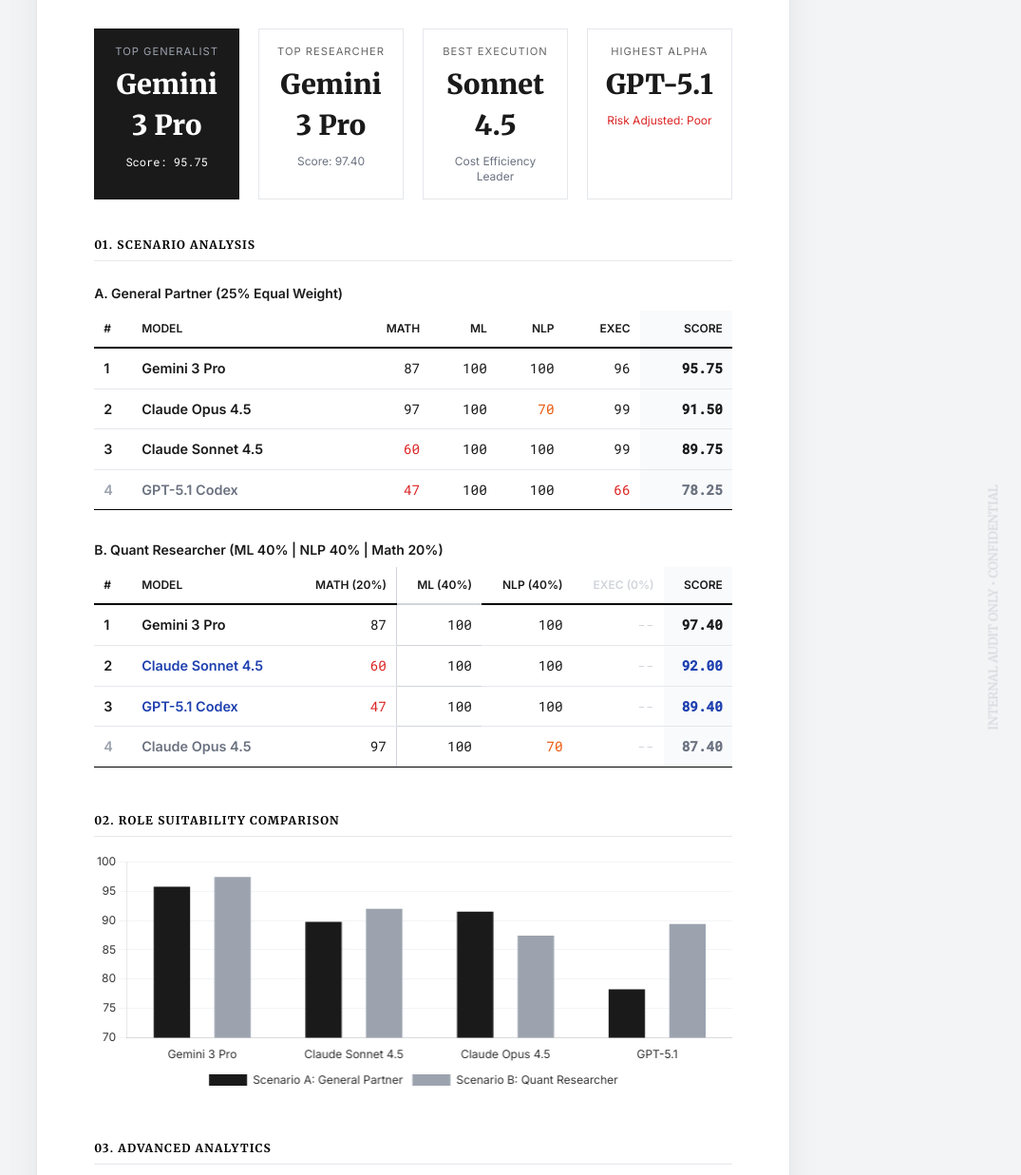
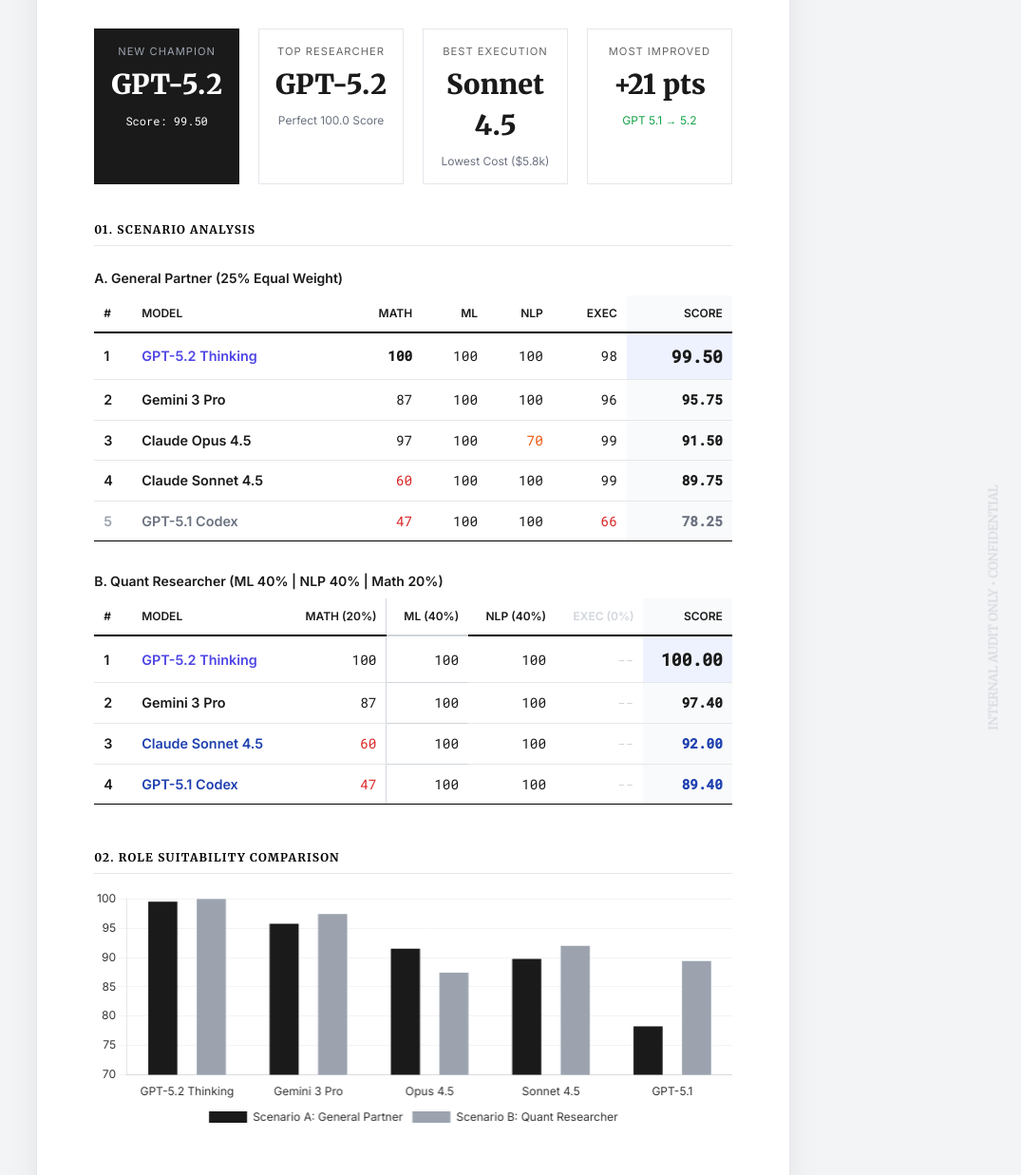
Before and after one commit to lubluniky/llmquantbenchmark.github.io, a plain HTML site: page index.html in a window 1280 px wide. Shown: the part 270-1507 px from the top of the page at 95% size, without its empty margins (205-1280 px from the left). Drawn offline with nearby package versions, Linux system fonts and the light colour scheme.

Commit message:
Update index.html

```diff
--- a/index.html
+++ b/index.html
@@ -3,7 +3,7 @@
 <head>
     <meta charset="UTF-8">
     <meta name="viewport" content="width=device-width, initial-scale=1.0">
-    <title>AI Quant Benchmark: Extended Strategic Audit</title>
+    <title>AI Quant Benchmark: Strategic Audit v3.0</title>
     <script src="https://cdn.tailwindcss.com"></script>
     <script src="https://cdn.jsdelivr.net/npm/chart.js"></script>
     <style>
@@ -70,6 +70,14 @@
         td { border-bottom: 1px solid #e5e7eb; padding: 10px; vertical-align: middle; }
         tr:last-child td { border-bottom: 1px solid #000; }
 
+        .score-box {
+            font-family: 'Roboto Mono', monospace;
+            font-weight: 700;
+            padding: 4px 8px;
+            background: #f3f4f6;
+            display: inline-block;
+        }
+
         .scenario-badge {
             display: inline-block;
             padding: 2px 8px;
@@ -111,10 +119,10 @@
         <div class="flex justify-between items-end mb-12">
             <div>
                 <div class="label">Research Division • Algorithmic Intelligence</div>
-                <h1 class="text-4xl font-black mt-2">LLM Quant Benchmark<br>Extended Audit Report</h1>
+                <h1 class="text-4xl font-black mt-2">LLM Quant Benchmark<br>New Gen Audit</h1>
             </div>
             <div class="text-right">
-                <div class="mono text-sm">REF: 2025-Q4-EXT</div>
+                <div class="mono text-sm">REF: 2025-Q4-UPD</div>
                 <div class="mono text-sm">DATE: DEC 15, 2025</div>
                 <div class="mono text-sm font-bold">STATUS: FINALIZED</div>
             </div>
@@ -123,24 +131,24 @@
         <!-- Executive Summary Metrics -->
         <div class="metric-grid">
             <div class="metric-card winner">
-                <div class="label">Top Generalist</div>
-                <div class="value">Gemini 3 Pro</div>
-                <div class="text-xs mt-2 mono">Score: 95.75</div>
+                <div class="label">New Champion</div>
+                <div class="value">GPT-5.2</div>
+                <div class="text-xs mt-2 mono">Score: 99.50</div>
             </div>
             <div class="metric-card">
                 <div class="label">Top Researcher</div>
-                <div class="value">Gemini 3 Pro</div>
-                <div class="text-xs mt-2 text-gray-500">Score: 97.40</div>
+                <div class="value">GPT-5.2</div>
+                <div class="text-xs mt-2 text-gray-500">Perfect 100.0 Score</div>
             </div>
             <div class="metric-card">
                 <div class="label">Best Execution</div>
                 <div class="value">Sonnet 4.5</div>
-                <div class="text-xs mt-2 text-gray-500">Cost Efficiency Leader</div>
+                <div class="text-xs mt-2 text-gray-500">Lowest Cost ($5.8k)</div>
             </div>
             <div class="metric-card">
-                <div class="label">Highest Alpha</div>
-                <div class="value">GPT-5.1</div>
-                <div class="text-xs mt-2 text-red-600">Risk Adjusted: Poor</div>
+                <div class="label">Most Improved</div>
+                <div class="value">+21 pts</div>
+                <div class="text-xs mt-2 text-green-600">GPT 5.1 &rarr; 5.2</div>
             </div>
         </div>
 
@@ -167,6 +175,15 @@
                 <tbody>
                     <tr>
                         <td class="font-bold">1</td>
+                        <td class="font-bold text-indigo-600">GPT-5.2 Thinking</td>
+                        <td class="text-right mono font-bold">100</td>
+                        <td class="text-right mono">100</td>
+                        <td class="text-right mono">100</td>
+                        <td class="text-right mono">98</td>
+                        <td class="text-right mono bg-indigo-50 font-bold text-lg">99.50</td>
+                    </tr>
+                    <tr>
+                        <td class="font-bold">2</td>
                         <td class="font-bold">Gemini 3 Pro</td>
                         <td class="text-right mono">87</td>
                         <td class="text-right mono">100</td>
@@ -175,7 +192,7 @@
                         <td class="text-right mono bg-gray-50 font-bold">95.75</td>
                     </tr>
                     <tr>
-                        <td class="font-bold">2</td>
+                        <td class="font-bold">3</td>
                         <td class="font-bold">Claude Opus 4.5</td>
                         <td class="text-right mono">97</td>
                         <td class="text-right mono">100</td>
@@ -184,7 +201,7 @@
                         <td class="text-right mono bg-gray-50 font-bold">91.50</td>
                     </tr>
                     <tr>
-                        <td class="font-bold">3</td>
+                        <td class="font-bold">4</td>
                         <td class="font-bold">Claude Sonnet 4.5</td>
                         <td class="text-right mono text-red-600">60</td>
                         <td class="text-right mono">100</td>
@@ -193,7 +210,7 @@
                         <td class="text-right mono bg-gray-50 font-bold">89.75</td>
                     </tr>
                     <tr>
-                        <td class="font-bold text-gray-400">4</td>
+                        <td class="font-bold text-gray-400">5</td>
                         <td class="font-bold text-gray-500">GPT-5.1 Codex</td>
                         <td class="text-right mono text-red-600">47</td>
                         <td class="text-right mono">100</td>
@@ -221,6 +238,15 @@
                 <tbody>
                     <tr>
                         <td class="font-bold">1</td>
+                        <td class="font-bold text-indigo-600">GPT-5.2 Thinking</td>
+                        <td class="text-right mono">100</td>
+                        <td class="text-right mono border-l border-gray-300">100</td>
+                        <td class="text-right mono">100</td>
+                        <td class="text-right mono text-gray-300">--</td>
+                        <td class="text-right mono bg-indigo-50 font-bold text-lg">100.00</td>
+                    </tr>
+                    <tr>
+                        <td class="font-bold">2</td>
                         <td class="font-bold">Gemini 3 Pro</td>
                         <td class="text-right mono">87</td>
                         <td class="text-right mono border-l border-gray-300">100</td>
@@ -229,7 +255,7 @@
                         <td class="text-right mono bg-gray-50 font-bold">97.40</td>
                     </tr>
                     <tr>
-                        <td class="font-bold">2</td>
+                        <td class="font-bold">3</td>
                         <td class="font-bold text-blue-800">Claude Sonnet 4.5</td>
                         <td class="text-right mono text-red-600">60</td>
                         <td class="text-right mono border-l border-gray-300">100</td>
@@ -238,22 +264,13 @@
                         <td class="text-right mono bg-gray-50 font-bold text-blue-800">92.00</td>
                     </tr>
                     <tr>
-                        <td class="font-bold">3</td>
+                        <td class="font-bold">4</td>
                         <td class="font-bold text-blue-800">GPT-5.1 Codex</td>
                         <td class="text-right mono text-red-600">47</td>
                         <td class="text-right mono border-l border-gray-300">100</td>
                         <td class="text-right mono">100</td>
                         <td class="text-right mono text-gray-300">--</td>
                         <td class="text-right mono bg-gray-50 font-bold text-blue-800">89.40</td>
-                    </tr>
-                    <tr>
-                        <td class="font-bold text-gray-400">4</td>
-                        <td class="font-bold text-gray-500">Claude Opus 4.5</td>
-                        <td class="text-right mono">97</td>
-                        <td class="text-right mono border-l border-gray-300">100</td>
-                        <td class="text-right mono text-orange-600">70</td>
-                        <td class="text-right mono text-gray-300">--</td>
-                        <td class="text-right mono bg-gray-50 font-bold text-gray-500">87.40</td>
                     </tr>
                 </tbody>
             </table>
@@ -267,7 +284,7 @@
             </div>
         </div>
 
-        <!-- 03. Advanced Analytics (NEW SECTION) -->
+        <!-- 03. Advanced Analytics -->
         <div class="mb-12">
             <h3 class="text-lg font-bold border-b border-gray-200 pb-2 uppercase tracking-widest text-xs">03. Advanced Analytics</h3>
 
@@ -278,7 +295,6 @@
                     <div class="h-64">
                         <canvas id="stackedScoreChart"></canvas>
                     </div>
-                    <p class="text-xs text-center mt-2 text-gray-500 italic">Breakdown of points by benchmark phase.</p>
                 </div>
 
                 <!-- Efficiency Frontier -->
@@ -287,21 +303,25 @@
                     <div class="h-64">
                         <canvas id="executionScatterChart"></canvas>
                     </div>
-                    <p class="text-xs text-center mt-2 text-gray-500 italic">X: Time (min), Y: Cost ($). Bottom-left is ideal.</p>
+                    <p class="text-xs text-center mt-2 text-gray-500 italic">Sonnet is fastest/cheapest. GPT-5.1 is outlier.</p>
                 </div>
             </div>
         </div>
 
-        <!-- 04. Technical Charts -->
+        <!-- 04. Technical Charts (Restored) -->
         <div class="mb-12">
             <h3 class="text-lg font-bold border-b border-gray-200 pb-2 uppercase tracking-widest text-xs">04. Technical Performance</h3>
+
             <div class="grid grid-cols-2 gap-8 mt-6">
+                <!-- Radar Chart -->
                 <div>
                     <h4 class="text-xs font-bold text-center uppercase mb-4 text-gray-500">Competency Radar</h4>
                     <div class="h-64">
                         <canvas id="radarChart"></canvas>
                     </div>
                 </div>
+
+                <!-- Equity Curve -->
                 <div>
                     <h4 class="text-xs font-bold text-center uppercase mb-4 text-gray-500">Simulated Equity Curve (Phase III)</h4>
                     <div class="h-64">
@@ -311,9 +331,30 @@
             </div>
         </div>
 
+        <!-- Wave 4 Deep Dive update -->
+        <div class="bg-gray-50 p-6 border border-gray-200 mb-12">
+            <h4 class="font-bold text-sm uppercase mb-2">Spotlight: GPT-5.2 Performance Upgrade</h4>
+            <div class="grid grid-cols-2 gap-4 text-sm">
+                <div>
+                    <p class="text-gray-700 mb-2">
+                        <strong>The "Thinking High" Effect:</strong><br>
+                        Unlike v5.1 which rushed to execution, v5.2 spent 0.65s in "thinking" mode during Math optimization (W1). This allowed it to correctly deduce the need for <code>bounds</code> in Kalman Filtering and correct Stop-Loss logic.
+                    </p>
+                </div>
+                <div>
+                    <strong class="block mb-1">Execution (W4) Comparison:</strong>
+                    <ul class="list-disc pl-4 space-y-1 text-gray-600">
+                        <li>GPT-5.1: $349k cost (Fat Finger)</li>
+                        <li>GPT-5.2: $25k cost (Safe TWAP)</li>
+                        <li>Sonnet: $5.8k cost (HFT Optimized)</li>
+                    </ul>
+                </div>
+            </div>
+        </div>
+
         <!-- Footer -->
         <div class="mt-16 pt-8 border-t border-gray-300 text-center text-xs text-gray-400 font-serif">
-            <p>Generated by Ultimate Quant Benchmark Suite • Extended Version 2.1</p>
+            <p>Generated by Ultimate Quant Benchmark Suite • Extended Version 2.2</p>
             <p>Confidential • Internal Use Only</p>
         </div>
 
@@ -323,22 +364,22 @@
         Chart.defaults.font.family = "'Inter', sans-serif";
         Chart.defaults.color = '#333';
 
-        // 1. Comparison Chart (Roles)
+        // 1. Comparison Chart
         new Chart(document.getElementById('comparisonChart'), {
             type: 'bar',
             data: {
-                labels: ['Gemini 3 Pro', 'Claude Sonnet 4.5', 'Claude Opus 4.5', 'GPT-5.1'],
+                labels: ['GPT-5.2 Thinking', 'Gemini 3 Pro', 'Opus 4.5', 'Sonnet 4.5', 'GPT-5.1'],
                 datasets: [
                     {
                         label: 'Scenario A: General Partner',
-                        data: [95.75, 89.75, 91.50, 78.25],
+                        data: [99.50, 95.75, 91.50, 89.75, 78.25],
                         backgroundColor: '#1a1a1a',
                         barPercentage: 0.6,
                         categoryPercentage: 0.8
                     },
                     {
                         label: 'Scenario B: Quant Researcher',
-                        data: [97.40, 92.00, 87.40, 89.40],
+                        data: [100.00, 97.40, 87.40, 92.00, 89.40],
                         backgroundColor: '#9ca3af',
                         barPercentage: 0.6,
                         categoryPercentage: 0.8
@@ -353,113 +394,159 @@
             }
         });
 
-        // 2. Stacked Score Chart (Decomposition)
-        // Normalized contributions (approx 25 pts per wave max)
+        // 2. Stacked Score Chart
         new Chart(document.getElementById('stackedScoreChart'), {
             type: 'bar',
             data: {
-                labels: ['Gemini 3 Pro', 'Sonnet 4.5', 'Opus 4.5', 'GPT-5.1'],
+                labels: ['GPT-5.2', 'Gemini', 'Opus', 'Sonnet', 'GPT-5.1'],
                 datasets: [
-                    { label: 'Math/Risk', data: [21.75, 15, 24.25, 11.75], backgroundColor: '#1a1a1a' }, // W1
-                    { label: 'ML Integrity', data: [25, 25, 25, 25], backgroundColor: '#4b5563' }, // W2
-                    { label: 'NLP Strategy', data: [25, 25, 17.5, 25], backgroundColor: '#9ca3af' }, // W3
-                    { label: 'Execution', data: [24, 24.75, 24.75, 16.5], backgroundColor: '#d1d5db' } // W4
+                    { label: 'Math', data: [25, 21.75, 24.25, 15, 11.75], backgroundColor: '#1a1a1a' },
+                    { label: 'ML', data: [25, 25, 25, 25, 25], backgroundColor: '#4b5563' },
+                    { label: 'NLP', data: [25, 25, 17.5, 25, 25], backgroundColor: '#9ca3af' },
+                    { label: 'Exec', data: [24.5, 24, 24.75, 24.75, 16.5], backgroundColor: '#d1d5db' }
+                ]
+            },
+            options: {
+                responsive: true,
+                maintainAspectRatio: false,
+                scales: { x: { stacked: true, grid: { display: false } }, y: { stacked: true, max: 100, grid: { color: '#f3f4f6' } } },
+                plugins: { legend: { position: 'bottom', labels: { boxWidth: 10, font: { size: 10 } } } }
+            }
+        });
+
+        // 3. Efficiency Frontier
+        new Chart(document.getElementById('executionScatterChart'), {
+            type: 'scatter',
+            data: {
+                datasets: [
+                    { label: 'Sonnet', data: [{x: 195, y: 5871}], backgroundColor: '#1a1a1a', pointRadius: 8 },
+                    { label: 'Opus', data: [{x: 500, y: 19129}], backgroundColor: '#4b5563', pointRadius: 8 },
+                    { label: 'GPT-5.2', data: [{x: 500, y: 25973}], backgroundColor: '#4f46e5', pointRadius: 10, pointStyle: 'rectRot' },
+                    { label: 'Gemini', data: [{x: 449, y: 49414}], backgroundColor: '#9ca3af', pointRadius: 8 },
+                    { label: 'GPT-5.1', data: [{x: 500, y: 349285}], backgroundColor: '#dc2626', pointRadius: 8, pointStyle: 'crossRot' }
                 ]
             },
             options: {
                 responsive: true,
                 maintainAspectRatio: false,
                 scales: {
-                    x: { stacked: true, grid: { display: false } },
-                    y: { stacked: true, max: 100, grid: { color: '#f3f4f6' } }
+                    x: { title: { display: true, text: 'Time (min)' }, min: 0, max: 600, grid: { color: '#f3f4f6' } },
+                    y: { title: { display: true, text: 'Cost ($)' }, type: 'logarithmic', min: 1000, max: 1000000, grid: { color: '#f3f4f6' } }
+                },
+                plugins: { legend: { position: 'bottom', labels: { boxWidth: 10 } } }
+            }
+        });
+
+        // 4. Competency Radar
+        new Chart(document.getElementById('radarChart'), {
+            type: 'radar',
+            data: {
+                labels: ['Math/Risk', 'ML Integrity', 'NLP Strategy', 'Execution'],
+                datasets: [
+                    {
+                        label: 'GPT-5.2',
+                        data: [100, 100, 100, 98],
+                        borderColor: '#4f46e5', // Indigo
+                        borderWidth: 2,
+                        backgroundColor: 'rgba(79, 70, 229, 0.1)',
+                        pointRadius: 0
+                    },
+                    {
+                        label: 'Gemini 3 Pro',
+                        data: [87, 100, 100, 96],
+                        borderColor: '#000',
+                        borderWidth: 2,
+                        backgroundColor: 'rgba(0,0,0,0.05)',
+                        pointRadius: 0
+                    },
+                    {
+                        label: 'Opus 4.5',
+                        data: [97, 100, 70, 99],
+                        borderColor: '#666',
+                        borderWidth: 2,
+                        borderDash: [5, 5],
+                        fill: false,
+                        pointRadius: 0
+                    }
+                ]
+            },
+            options: {
+                scales: {
+                    r: {
+                        min: 0,
+                        max: 100,
+                        ticks: { display: false, stepSize: 20 },
+                        pointLabels: { font: { size: 9, weight: 'bold' } }
+                    }
                 },
                 plugins: { legend: { position: 'bottom', labels: { boxWidth: 10, font: { size: 10 } } } }
             }
         });
 
-        // 3. Execution Efficiency Frontier (Scatter)
-        // X: Time, Y: Cost. Size: Score impact (inverse)
-        new Chart(document.getElementById('executionScatterChart'), {
-            type: 'scatter',
+        // 5. Equity Curve
+        const points = 50;
+        const labels = Array.from({length: points}, (_, i) => i);
+
+        const geminiEq = labels.map(i => 100 + (i/points * 10) + (Math.random()));
+        const gpt52Eq = labels.map(i => 100 + (i/points * 13) + (Math.random()));
+        const sonnetEq = labels.map(i => 100 + (i/points * 0.13) + (Math.random() * 0.5));
+        const opusEq = labels.map(i => 100 - (i/points * 4.2) + (Math.random() * 0.5));
+        const gpt51Eq = labels.map(i => 100 * Math.exp(0.29 * (i/points)));
+
+        new Chart(document.getElementById('equityChart'), {
+            type: 'line',
             data: {
+                labels: labels,
                 datasets: [
                     {
-                        label: 'Sonnet 4.5',
-                        data: [{x: 195, y: 5871}],
-                        backgroundColor: '#1a1a1a',
-                        pointRadius: 8
+                        label: 'GPT-5.2 (+13%)',
+                        data: gpt52Eq,
+                        borderColor: '#4f46e5',
+                        borderWidth: 2,
+                        pointRadius: 0,
+                        tension: 0.4
                     },
                     {
-                        label: 'Gemini 3 Pro',
-                        data: [{x: 449, y: 49414}],
-                        backgroundColor: '#4b5563',
-                        pointRadius: 8
+                        label: 'Gemini (+10%)',
+                        data: geminiEq,
+                        borderColor: '#000000',
+                        borderWidth: 2,
+                        pointRadius: 0,
+                        tension: 0.4
                     },
                     {
-                        label: 'Opus 4.5',
-                        data: [{x: 500, y: 19129}],
-                        backgroundColor: '#9ca3af',
-                        pointRadius: 8
+                        label: 'GPT-5.1 (+33%)',
+                        data: gpt51Eq,
+                        borderColor: '#dc2626',
+                        borderWidth: 1,
+                        pointRadius: 0,
+                        tension: 0.4
                     },
                     {
-                        label: 'GPT-5.1',
-                        data: [{x: 500, y: 349285}],
-                        backgroundColor: '#dc2626',
-                        pointRadius: 8,
-                        pointStyle: 'crossRot'
+                        label: 'Sonnet (+0.1%)',
+                        data: sonnetEq,
+                        borderColor: '#9ca3af',
+                        borderWidth: 2,
+                        borderDash: [5, 5],
+                        pointRadius: 0,
+                        tension: 0.1
                     }
                 ]
             },
             options: {
                 responsive: true,
                 maintainAspectRatio: false,
+                plugins: {
+                    legend: { position: 'bottom', labels: { boxWidth: 10, usePointStyle: true } },
+                    tooltip: { mode: 'index', intersect: false }
+                },
                 scales: {
-                    x: { title: { display: true, text: 'Time to Complete (min)' }, min: 0, max: 600, grid: { color: '#f3f4f6' } },
-                    y: { title: { display: true, text: 'Transaction Cost ($)' }, type: 'logarithmic', grid: { color: '#f3f4f6' } }
-                },
-                plugins: { legend: { position: 'bottom', labels: { boxWidth: 10 } } }
-            }
-        });
-
-        // 4. Radar & Equity Charts (Existing)
-        new Chart(document.getElementById('radarChart'), {
-            type: 'radar',
-            data: {
-                labels: ['Math', 'ML', 'NLP', 'Exec'],
-                datasets: [
-                    { label: 'Gemini', data: [87, 100, 100, 96], borderColor: '#000', borderWidth: 2, pointRadius: 0 },
-                    { label: 'Opus', data: [97, 100, 70, 99], borderColor: '#666', borderWidth: 1, borderDash: [5,5], pointRadius: 0 },
-                    { label: 'GPT', data: [47, 100, 100, 66], borderColor: '#dc2626', borderWidth: 1, pointRadius: 0 }
-                ]
-            },
-            options: {
-                scales: { r: { min: 0, max: 100, ticks: { display: false } } },
-                plugins: { legend: { position: 'bottom', labels: { boxWidth: 8 } } }
-            }
-        });
-
-        const points = 50;
-        const labels = Array.from({length: points}, (_, i) => i);
-        const geminiEq = labels.map(i => 100 + (i/points * 10) + (Math.random()));
-        const sonnetEq = labels.map(i => 100 + (i/points * 0.13) + (Math.random() * 0.5));
-        const opusEq = labels.map(i => 100 - (i/points * 4.2) + (Math.random() * 0.5));
-        const gptEq = labels.map(i => 100 * Math.exp(0.29 * (i/points)));
-
-        new Chart(document.getElementById('equityChart'), {
-            type: 'line',
-            data: {
-                labels: labels,
-                datasets: [
-                    { label: 'Gemini', data: geminiEq, borderColor: '#000', borderWidth: 1.5, pointRadius: 0, tension: 0.4 },
-                    { label: 'GPT', data: gptEq, borderColor: '#dc2626', borderWidth: 1, pointRadius: 0, tension: 0.4 },
-                    { label: 'Opus', data: opusEq, borderColor: '#666', borderWidth: 1, borderDash: [5,5], pointRadius: 0, tension: 0.1 }
-                ]
-            },
-            options: {
-                responsive: true,
-                maintainAspectRatio: false,
-                plugins: { legend: { position: 'bottom', labels: { boxWidth: 10 } }, tooltip: { mode: 'index', intersect: false } },
-                scales: { x: { display: false }, y: { grid: { borderDash: [2, 2], color: '#e5e7eb' }, ticks: { callback: (val) => '$' + val } } }
+                    x: { display: false },
+                    y: {
+                        grid: { borderDash: [2, 2], color: '#e5e7eb' },
+                        ticks: { callback: (val) => '$' + val }
+                    }
+                }
             }
         });
     </script>
```
